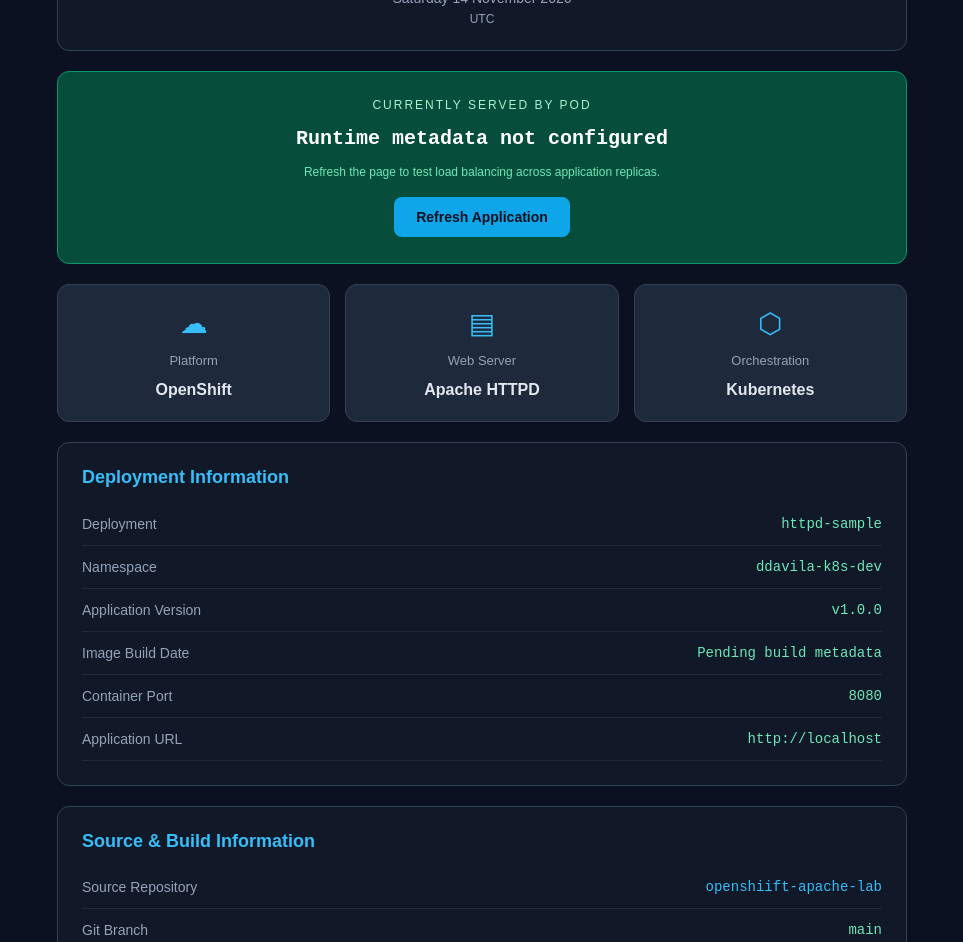
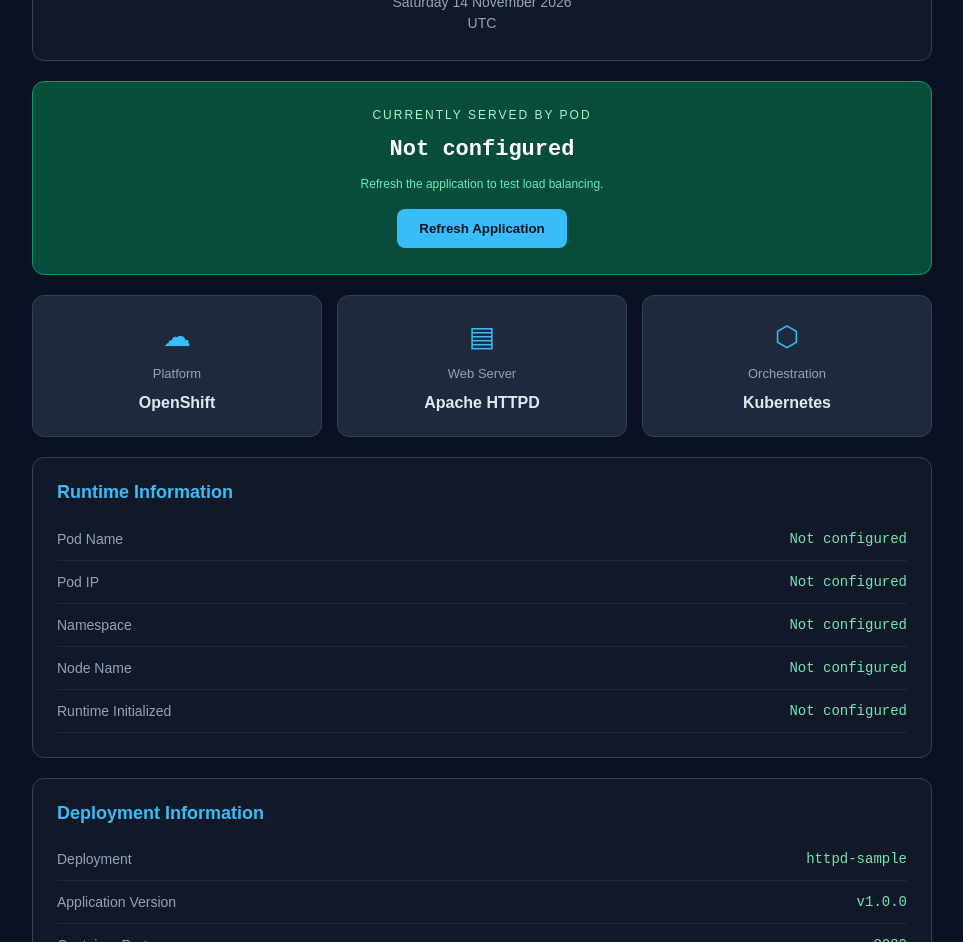
Before and after one commit to da2bit/openshiift-apache-lab, a plain HTML site: page index.html in a window 1280 px wide. Shown: the part 374-1316 px from the top of the page, without its empty margins (158-1121 px from the left). Drawn offline with Linux system fonts and the light colour scheme; no server answers.

Commit message:
Update index.html

```diff
--- a/index.html
+++ b/index.html
@@ -3,10 +3,8 @@
 <html lang="en">
 <head>
 <meta charset="UTF-8">
-    <meta name="viewport"
-          content="width=device-width, initial-scale=1.0">
-
-    <title>Cloud Native Lab | OpenShift Dashboard</title>
+<meta name="viewport" content="width=device-width, initial-scale=1.0">
+<title>Cloud Native Lab | OpenShift</title>
 
 <style>
 * { box-sizing: border-box; }
@@ -20,30 +18,30 @@
 }
 
 .container {
-            max-width: 850px;
+    max-width: 900px;
     margin: auto;
 }
 
 header {
     display: flex;
+    justify-content: space-between;
     align-items: center;
-            justify-content: space-between;
+    border-bottom: 1px solid #334155;
     padding-bottom: 20px;
-            border-bottom: 1px solid #334155;
 }
 
 .brand {
     color: #38bdf8;
+    font-size: 14px;
     font-weight: bold;
-            font-size: 14px;
     letter-spacing: 2px;
 }
 
 .badge {
     background: #064e3b;
     color: #6ee7b7;
-            padding: 8px 15px;
     border-radius: 20px;
+    padding: 8px 16px;
     font-size: 12px;
 }
 
@@ -54,8 +52,14 @@
 
 h1 {
     color: #38bdf8;
-            font-size: clamp(28px, 5vw, 42px);
+    font-size: clamp(28px, 5vw, 44px);
     margin: 10px 0;
+}
+
+h2 {
+    color: #38bdf8;
+    font-size: 18px;
+    margin-top: 0;
 }
 
 p {
@@ -83,18 +87,14 @@
 
 #time {
     font-family: monospace;
-            font-size: 42px;
+    font-size: 44px;
     margin: 10px 0;
 }
 
 #date, #timezone {
     color: #94a3b8;
     font-size: 14px;
-        }
-
-        #timezone {
-            margin-top: 6px;
-            font-size: 12px;
+    margin: 5px 0;
 }
 
 .pod-panel {
@@ -115,7 +115,7 @@
 .pod-name {
     color: white;
     font-family: monospace;
-            font-size: 20px;
+    font-size: 22px;
     font-weight: bold;
     overflow-wrap: anywhere;
     margin: 15px 0;
@@ -124,6 +124,21 @@
 .pod-hint {
     color: #6ee7b7;
     font-size: 12px;
+}
+
+button {
+    background: #38bdf8;
+    color: #0b1120;
+    border: none;
+    border-radius: 8px;
+    padding: 12px 22px;
+    font-weight: bold;
+    cursor: pointer;
+    margin-top: 18px;
+}
+
+button:hover {
+    background: #7dd3fc;
 }
 
 .grid {
@@ -137,7 +152,7 @@
     background: #1e293b;
     border: 1px solid #334155;
     border-radius: 12px;
-            padding: 22px 12px;
+    padding: 24px 12px;
     text-align: center;
 }
 
@@ -154,12 +169,6 @@
 
 .card strong {
     font-size: 16px;
-        }
-
-        h2 {
-            color: #38bdf8;
-            font-size: 18px;
-            margin-top: 0;
 }
 
 .info-row {
@@ -194,35 +203,19 @@
 
 .pipeline {
     text-align: center;
-            padding: 18px;
     background: #1e293b;
+    padding: 20px;
     border-radius: 10px;
     color: #38bdf8;
     font-size: 13px;
     line-height: 2;
 }
 
-        .refresh {
-            background: #0ea5e9;
-            color: #0b1120;
-            border: 0;
-            border-radius: 8px;
-            padding: 12px 22px;
-            font-size: 14px;
-            font-weight: bold;
-            cursor: pointer;
-            margin-top: 18px;
-        }
-
-        .refresh:hover {
-            background: #38bdf8;
-        }
-
 footer {
+    color: #64748b;
     text-align: center;
-            color: #64748b;
+    margin-top: 30px;
     font-size: 12px;
-            margin-top: 30px;
 }
 
 @media (max-width: 600px) {
@@ -257,7 +250,6 @@
 
 <section class="hero">
     <h1>OpenShift Deployment Dashboard</h1>
-
     <p>
         My Cloud Native Learning Environment.
         Building, deploying and scaling applications
@@ -265,46 +257,34 @@
     </p>
 </section>
 
-    <!-- CURRENT DATE AND TIME -->
+<!-- LIVE CLOCK -->
 
 <section class="panel clock">
     <div class="label">CURRENT DATE & TIME</div>
-
     <div id="time">--:--:--</div>
-
-        <div id="date">Loading date...</div>
-
+    <div id="date">Loading...</div>
     <div id="timezone"></div>
 </section>
 
-    <!-- RUNTIME: CURRENT POD -->
+<!-- CURRENT POD -->
 
 <section class="pod-panel">
+    <div class="pod-label">CURRENTLY SERVED BY POD</div>
 
-        <div class="pod-label">
-            CURRENTLY SERVED BY POD
+    <div class="pod-name" id="pod-name">__POD_NAME__</div>
+
+    <div class="pod-hint">
+        Refresh the application to test load balancing.
     </div>
 
-        <div class="pod-name" id="pod-name">
-            __POD_NAME__
-        </div>
-
-        <div class="pod-hint">
-            Refresh the page to test load balancing
-            across application replicas.
-        </div>
-
-        <button class="refresh"
-                onclick="refreshPage()">
+    <button onclick="refreshPage()">
         Refresh Application
     </button>
-
 </section>
 
 <!-- TECHNOLOGY STACK -->
 
 <section class="grid">
-
     <div class="card">
         <div class="card-icon">☁</div>
         <h3>Platform</h3>
@@ -322,13 +302,42 @@
         <h3>Orchestration</h3>
         <strong>Kubernetes</strong>
     </div>
+</section>
 
+<!-- RUNTIME INFORMATION -->
+
+<section class="panel">
+    <h2>Runtime Information</h2>
+
+    <div class="info-row">
+        <span class="info-label">Pod Name</span>
+        <span class="info-value">__POD_NAME__</span>
+    </div>
+
+    <div class="info-row">
+        <span class="info-label">Pod IP</span>
+        <span class="info-value">__POD_IP__</span>
+    </div>
+
+    <div class="info-row">
+        <span class="info-label">Namespace</span>
+        <span class="info-value">__POD_NAMESPACE__</span>
+    </div>
+
+    <div class="info-row">
+        <span class="info-label">Node Name</span>
+        <span class="info-value">__NODE_NAME__</span>
+    </div>
+
+    <div class="info-row">
+        <span class="info-label">Runtime Initialized</span>
+        <span class="info-value">__START_TIME__</span>
+    </div>
 </section>
 
 <!-- DEPLOYMENT INFORMATION -->
 
 <section class="panel">
-
     <h2>Deployment Information</h2>
 
     <div class="info-row">
@@ -337,66 +346,35 @@
     </div>
 
     <div class="info-row">
-            <span class="info-label">Namespace</span>
-            <span class="info-value">
-                ddavila-k8s-dev
-            </span>
+        <span class="info-label">Application Version</span>
+        <span class="info-value" id="version">v1.0.0</span>
     </div>
 
     <div class="info-row">
-            <span class="info-label">
-                Application Version
-            </span>
-
-            <span class="info-value" id="version">
-                v1.0.0
-            </span>
-        </div>
-
-        <div class="info-row">
-            <span class="info-label">
-                Image Build Date
-            </span>
-
-            <span class="info-value" id="build-date">
-                Pending build metadata
-            </span>
-        </div>
-
-        <div class="info-row">
-            <span class="info-label">
-                Container Port
-            </span>
-
+        <span class="info-label">Container Port</span>
         <span class="info-value">8080</span>
     </div>
 
     <div class="info-row">
-            <span class="info-label">
-                Application URL
-            </span>
-
-            <span class="info-value" id="app-url">
-                Loading...
-            </span>
+        <span class="info-label">ImageStream</span>
+        <span class="info-value">httpd-sample</span>
     </div>
 
+    <div class="info-row">
+        <span class="info-label">Application URL</span>
+        <span class="info-value" id="app-url">Loading...</span>
+    </div>
 </section>
 
-    <!-- SOURCE CODE AND BUILD -->
+<!-- SOURCE AND BUILD INFORMATION -->
 
 <section class="panel">
-
     <h2>Source & Build Information</h2>
 
     <div class="info-row">
-            <span class="info-label">
-                Source Repository
-            </span>
-
+        <span class="info-label">Source Repository</span>
         <span class="info-value">
             <a id="repo-link"
-                   href="#"
                target="_blank"
                rel="noopener noreferrer">
                 openshiift-apache-lab
@@ -406,52 +384,34 @@
 
     <div class="info-row">
         <span class="info-label">Git Branch</span>
-
-            <span class="info-value" id="branch">
-                main
-            </span>
+        <span class="info-value" id="branch">main</span>
     </div>
 
     <div class="info-row">
         <span class="info-label">Build Commit</span>
-
         <span class="info-value" id="commit">
             Pending build metadata
         </span>
     </div>
 
     <div class="info-row">
-            <span class="info-label">
-                Build Strategy
+        <span class="info-label">Image Build Date</span>
+        <span class="info-value" id="build-date">
+            Pending build metadata
         </span>
+    </div>
 
+    <div class="info-row">
+        <span class="info-label">Build Strategy</span>
         <span class="info-value" id="strategy">
             Source-to-Image (S2I)
         </span>
     </div>
-
-        <div class="info-row">
-            <span class="info-label">ImageStream</span>
-
-            <span class="info-value">
-                httpd-sample
-            </span>
-        </div>
-
 </section>
 
-    <!-- CI/CD PIPELINE -->
-
 <section class="pipeline">
-        GitHub
-        →
-        BuildConfig
-        →
-        Image Registry
-        →
-        Deployment
-        →
-        Pods
+    GitHub → BuildConfig → Image Registry
+    → Deployment → Pods
 </section>
 
 <footer>
@@ -463,19 +423,16 @@
 <script>
 
 // APPLICATION CONFIGURATION
-    // Replace TU-USUARIO with your GitHub username.
 
 const config = {
     repository:
-            "https://github.com/da2bit/openshiift-apache-lab",
+        "https://github.com/TU-USUARIO/openshiift-apache-lab",
     branch: "main",
     version: "v1.0.0"
 };
 
-    const repoLink =
-        document.getElementById("repo-link");
-
-    repoLink.href = config.repository;
+document.getElementById("repo-link").href =
+    config.repository;
 
 document.getElementById("branch").textContent =
     config.branch;
@@ -486,18 +443,13 @@
 document.getElementById("app-url").textContent =
     window.location.origin;
 
-    // LIVE DATE AND TIME
+// LIVE CLOCK
 
 function updateClock() {
-
     const now = new Date();
 
     document.getElementById("time").textContent =
-            now.toLocaleTimeString("en-GB", {
-                hour: "2-digit",
-                minute: "2-digit",
-                second: "2-digit"
-            });
+        now.toLocaleTimeString("en-GB");
 
     document.getElementById("date").textContent =
         now.toLocaleDateString("en-GB", {
@@ -508,46 +460,35 @@
         });
 
     document.getElementById("timezone").textContent =
-            Intl.DateTimeFormat()
-                .resolvedOptions().timeZone;
+        Intl.DateTimeFormat().resolvedOptions().timeZone;
 }
 
 updateClock();
 setInterval(updateClock, 1000);
 
-    // POD INFORMATION
+// REFRESH APPLICATION
 
-    const podName =
-        document.getElementById("pod-name");
-
-    if (podName.textContent.trim() === "__POD_NAME__") {
-
-        podName.textContent =
-            "Runtime metadata not configured";
-
+function refreshPage() {
+    const url = new URL(window.location.href);
+    url.searchParams.set("refresh", Date.now());
+    window.location.href = url.toString();
 }
 
-    // REFRESH APPLICATION
-    // Adds a timestamp to reduce browser caching.
+// HANDLE MISSING RUNTIME METADATA
 
-    function refreshPage() {
+document.querySelectorAll(".info-value, .pod-name")
+    .forEach(element => {
+        const value = element.textContent.trim();
 
-        const url = new URL(window.location.href);
-
-        url.searchParams.set(
-            "refresh",
-            Date.now()
-        );
-
-        window.location.href = url.toString();
+        if (/^__[A-Z_]+__$/.test(value)) {
+            element.textContent = "Not configured";
         }
+    });
 
 // OPTIONAL BUILD METADATA
 
 async function loadBuildInfo() {
-
     try {
-
         const response = await fetch(
             "./build-info.json",
             { cache: "no-store" }
@@ -558,46 +499,42 @@
         const info = await response.json();
 
         if (info.repository) {
-                repoLink.href = info.repository;
+            document.getElementById("repo-link").href =
+                info.repository;
         }
 
         if (info.branch) {
-                document.getElementById("branch")
-                    .textContent = info.branch;
+            document.getElementById("branch").textContent =
+                info.branch;
         }
 
         if (info.commit) {
-                document.getElementById("commit")
-                    .textContent = info.commit;
+            document.getElementById("commit").textContent =
+                info.commit;
         }
 
         if (info.buildDate) {
-                document.getElementById("build-date")
-                    .textContent = info.buildDate;
+            document.getElementById("build-date").textContent =
+                info.buildDate;
         }
 
         if (info.version) {
-                document.getElementById("version")
-                    .textContent = info.version;
+            document.getElementById("version").textContent =
+                info.version;
         }
 
         if (info.strategy) {
-                document.getElementById("strategy")
-                    .textContent = info.strategy;
+            document.getElementById("strategy").textContent =
+                info.strategy;
         }
 
     } catch (error) {
-
-            console.log(
-                "Build metadata not available yet."
-            );
-
+        console.log("Build metadata not available.");
     }
 }
 
 loadBuildInfo();
 
 </script>
-
 </body>
 </html>
```
Lines whose indentation alone changed are shown as unchanged.
